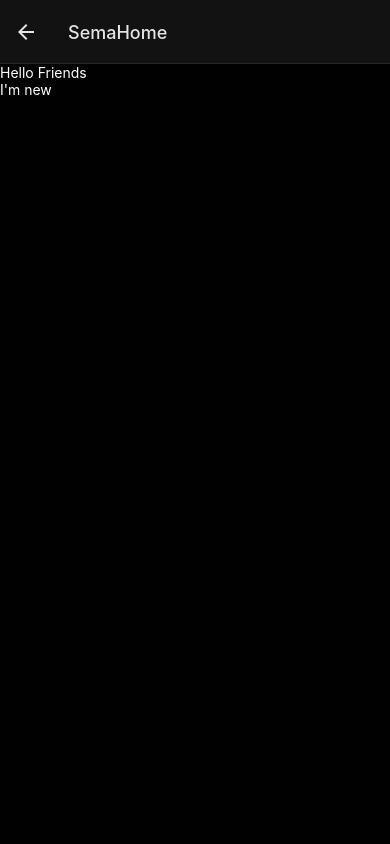
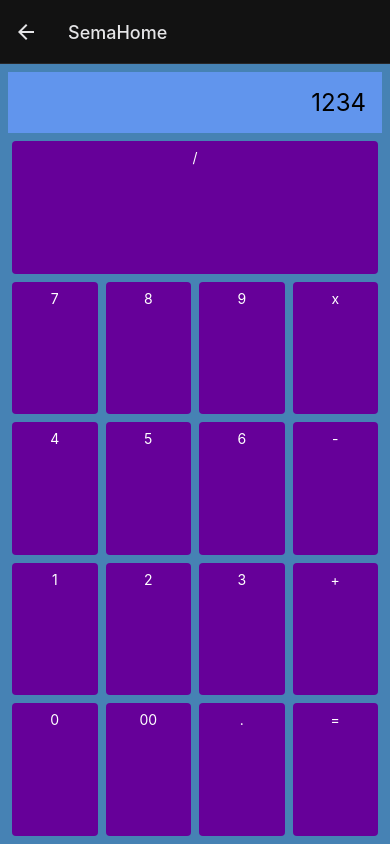
Before and after one commit to judemorrissey/rn-fun, a React Native app: screen /SemaHome in a window 390 px wide. Built offline with nearby package versions, Linux system fonts and the light colour scheme.

Commit message:
calculator sema work in progress

```diff
--- a/src/lib/theme/Colors.ts
+++ b/src/lib/theme/Colors.ts
@@ -26,6 +26,7 @@ export default {
   text: {
     importance: {
       veryHigh: palette.white,
+      veryHighDark: palette.black,
     },
   },
 };
--- a/src/screens/SemaHome/SemaHome.tsx
+++ b/src/screens/SemaHome/SemaHome.tsx
@@ -3,13 +3,47 @@ import {Text, View} from 'react-native';
 
 import styles from './styles';
 
+import Button from 'components/Button';
+
 type Props = {};
+
+const outputText = '1234';
 
 function SemaHome(props: Props) {
   return (
     <View style={styles.container}>
-      <Text style={styles.text}>{`Hello Friends`}</Text>
-      <Text style={styles.text}>{`I'm new`}</Text>
+      <View style={styles.outputContainer}>
+        <Text style={styles.text}>{outputText}</Text>
+      </View>
+      <View style={styles.buttonsContainer}>
+        <View style={styles.buttonsRowContainer}>
+          <Button style={styles.button} title="/" />
+        </View>
+        <View style={styles.buttonsRowContainer}>
+          <Button style={styles.button} title="7" />
+          <Button style={styles.button} title="8" />
+          <Button style={styles.button} title="9" />
+          <Button style={styles.button} title="x" />
+        </View>
+        <View style={styles.buttonsRowContainer}>
+          <Button style={styles.button} title="4" />
+          <Button style={styles.button} title="5" />
+          <Button style={styles.button} title="6" />
+          <Button style={styles.button} title="-" />
+        </View>
+        <View style={styles.buttonsRowContainer}>
+          <Button style={styles.button} title="1" />
+          <Button style={styles.button} title="2" />
+          <Button style={styles.button} title="3" />
+          <Button style={styles.button} title="+" />
+        </View>
+        <View style={styles.buttonsRowContainer}>
+          <Button style={styles.button} title="0" />
+          <Button style={styles.button} title="00" />
+          <Button style={styles.button} title="." />
+          <Button style={styles.button} title="=" />
+        </View>
+      </View>
     </View>
   );
 }
--- a/src/screens/SemaHome/styles.ts
+++ b/src/screens/SemaHome/styles.ts
@@ -5,15 +5,40 @@ import {StyleSheet} from 'react-native';
 import theme from 'lib/theme';
 
 type Styles = {
+  button: ViewStyle;
+  buttonsContainer: ViewStyle;
+  buttonsRowContainer: ViewStyle;
   container: ViewStyle;
+  outputContainer: ViewStyle;
   text: TextStyle;
 };
 
 export default StyleSheet.create<Styles>({
-  container: {
+  button: {
+    flex: 1,
+    marginHorizontal: 4,
+  },
+  buttonsContainer: {
     flex: 1,
   },
+  buttonsRowContainer: {
+    flex: 1,
+    flexDirection: 'row',
+    justifyContent: 'flex-end',
+    marginTop: 8,
+  },
+  container: {
+    backgroundColor: 'steelblue',
+    flex: 1,
+    padding: 8,
+  },
+  outputContainer: {
+    alignItems: 'flex-end',
+    backgroundColor: '#6195ED',
+    padding: 16,
+  },
   text: {
-    color: theme.colors.text.importance.veryHigh,
+    color: theme.colors.text.importance.veryHighDark,
+    fontSize: 24,
   },
 });
```
